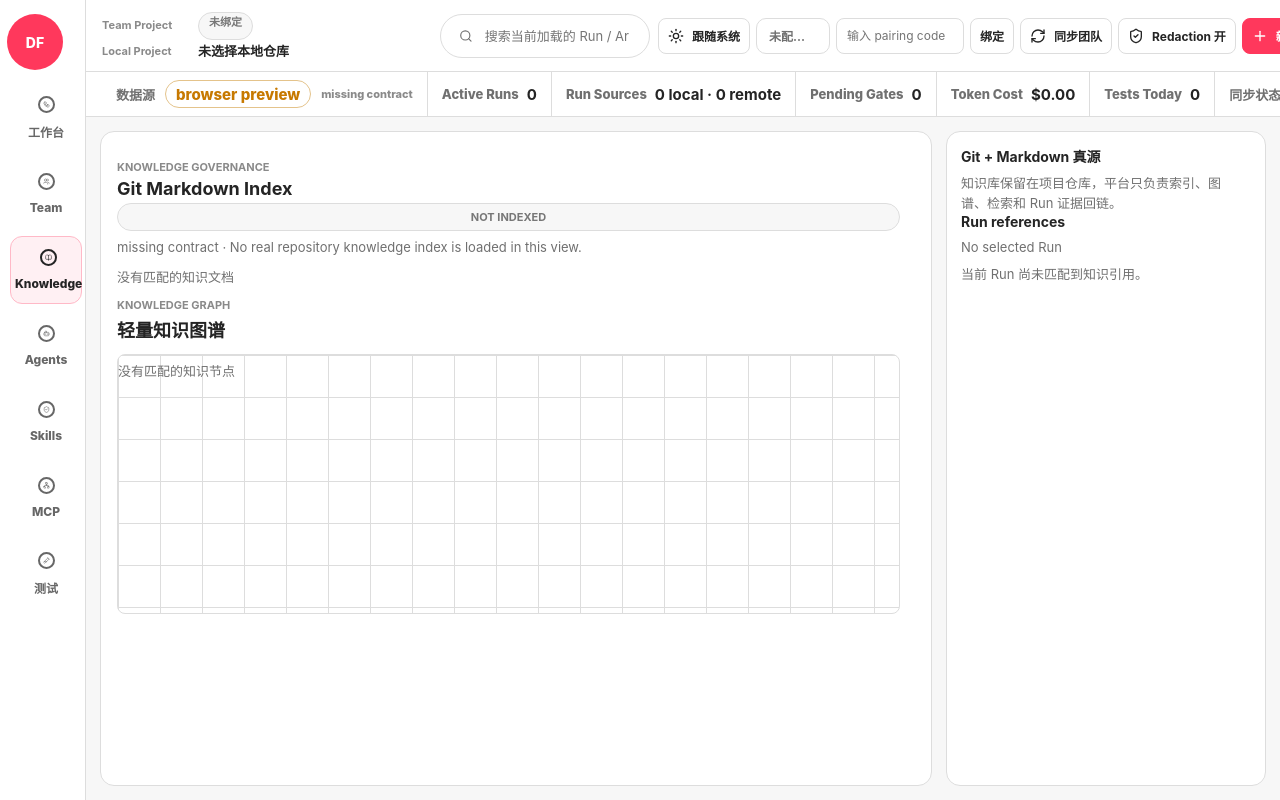
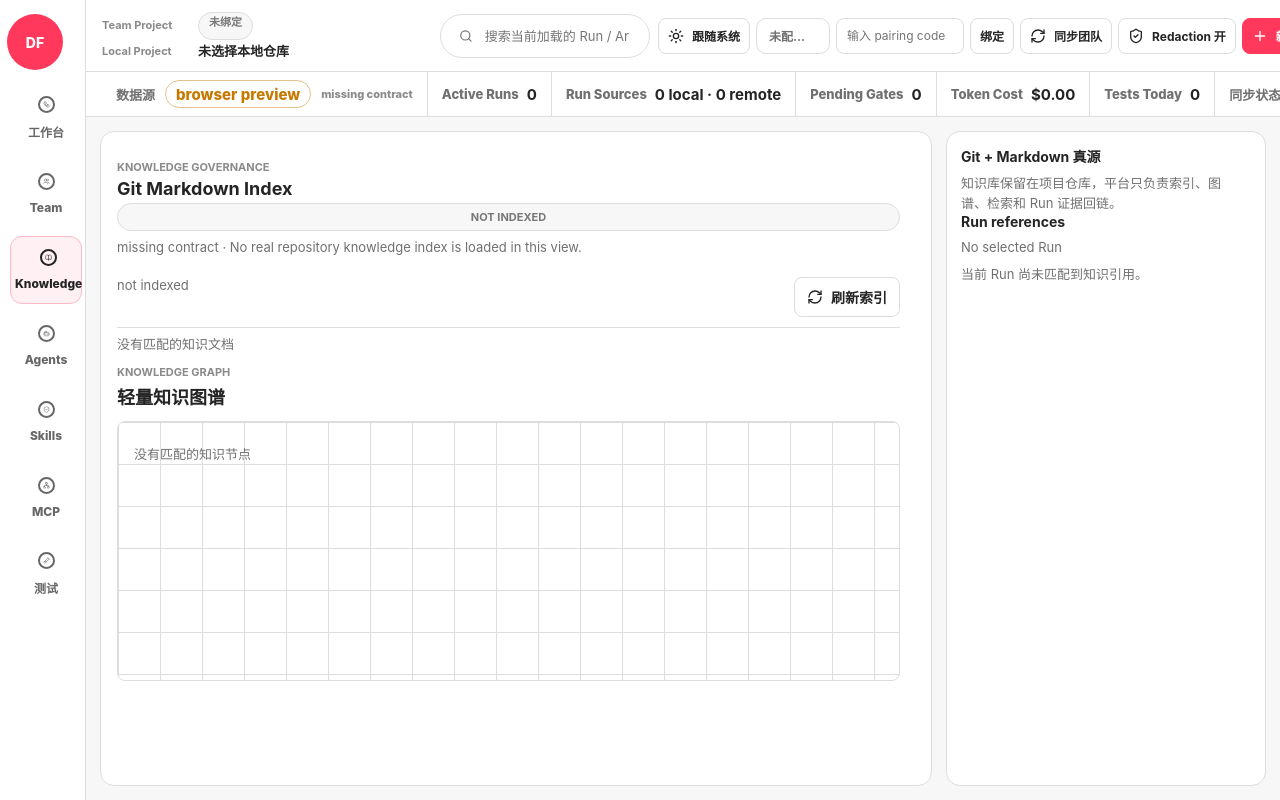
Before and after one commit to erich04/ai-devflow-studio, a React (Vite) app in the folder apps/desktop/: page / in a window 1280 px wide. Both pictures are taken after a click on the button "Knowledge". Built offline with nearby package versions, Linux system fonts and the light colour scheme.

Commit message:
Render repository knowledge snapshots

```diff
--- a/apps/desktop/src/App.tsx
+++ b/apps/desktop/src/App.tsx
@@ -20,6 +20,8 @@ import {
   isActiveCodingAgentRunStatus,
   type KnowledgeChunk,
   type KnowledgeDocument,
+  type KnowledgeEntity,
+  type KnowledgeRelation,
   type ProjectGitStatus,
   type WorkflowRun,
 } from '@ai-devflow/shared'
@@ -55,8 +57,10 @@ import {
 
 export { getToastDisplayDurationMs } from './app/desktop-view-model'
 
-const projectKnowledgeDocuments: KnowledgeDocument[] = []
-const projectKnowledgeChunks: KnowledgeChunk[] = []
+const emptyProjectKnowledgeDocuments: KnowledgeDocument[] = []
+const emptyProjectKnowledgeChunks: KnowledgeChunk[] = []
+const emptyProjectKnowledgeEntities: KnowledgeEntity[] = []
+const emptyProjectKnowledgeRelations: KnowledgeRelation[] = []
 
 const remoteSyncStatusLabels = {
   pending: 'queued',
@@ -71,7 +75,7 @@ export function App() {
     defaultReviewProviderDraft,
     reviewProviderFromMetadata,
   })
-  const { desktopApi, applyLocalExecutionState } = workspace
+  const { desktopApi, applyLocalExecutionState, refreshRepositoryKnowledge } = workspace
   const {
     themePreference,
     dataOrigin,
@@ -181,7 +185,17 @@ export function App() {
     setToast,
     setPendingInspectorAction,
   } = workspace.setters
-  const { selectedLocalProject, isTestCommandDirty } = workspace.derived
+  const {
+    selectedLocalProject,
+    isTestCommandDirty,
+    repositoryKnowledge,
+    isLoadingRepositoryKnowledge,
+    repositoryKnowledgeError,
+  } = workspace.derived
+  const projectKnowledgeDocuments = repositoryKnowledge?.documents ?? emptyProjectKnowledgeDocuments
+  const projectKnowledgeChunks = repositoryKnowledge?.chunks ?? emptyProjectKnowledgeChunks
+  const projectKnowledgeEntities = repositoryKnowledge?.entities ?? emptyProjectKnowledgeEntities
+  const projectKnowledgeRelations = repositoryKnowledge?.relations ?? emptyProjectKnowledgeRelations
   const [projectGitStatus, setProjectGitStatus] = useState<ProjectGitStatus | null>(null)
   const [isRefreshingGitStatus, setIsRefreshingGitStatus] = useState(false)
   const [openRunMenuId, setOpenRunMenuId] = useState<string | null>(null)
@@ -384,7 +398,7 @@ export function App() {
             testEvidence: scopedTestEvidence,
           })
         : [],
-    [scopedArtifacts, scopedTestEvidence, selectedRun],
+    [projectKnowledgeChunks, projectKnowledgeDocuments, scopedArtifacts, scopedTestEvidence, selectedRun],
   )
   const selectedGovernanceChecks = useMemo(
     () =>
@@ -398,7 +412,14 @@ export function App() {
             testEvidence: scopedTestEvidence,
           })
         : [],
-    [scopedArtifacts, scopedTestEvidence, selectedNode, selectedRun],
+    [
+      projectKnowledgeChunks,
+      projectKnowledgeDocuments,
+      scopedArtifacts,
+      scopedTestEvidence,
+      selectedNode,
+      selectedRun,
+    ],
   )
   const searchResults = useMemo(
     () =>
@@ -410,7 +431,14 @@ export function App() {
         knowledgeDocuments: projectKnowledgeDocuments,
         knowledgeReferences,
       }),
-    [knowledgeReferences, normalizedSearchQuery, scopedArtifacts, scopedEvents, scopedRuns],
+    [
+      knowledgeReferences,
+      normalizedSearchQuery,
+      projectKnowledgeDocuments,
+      scopedArtifacts,
+      scopedEvents,
+      scopedRuns,
+    ],
   )
   const selectedAgentReviews = useMemo(
     () =>
@@ -523,8 +551,11 @@ export function App() {
       buildKnowledgeDataSource({
         desktopConnected: Boolean(desktopApi),
         dataOrigin,
+        snapshot: repositoryKnowledge,
+        isLoading: isLoadingRepositoryKnowledge,
+        error: repositoryKnowledgeError,
       }),
-    [dataOrigin, desktopApi],
+    [dataOrigin, desktopApi, isLoadingRepositoryKnowledge, repositoryKnowledge, repositoryKnowledgeError],
   )
   const isSelectedNodeGateLike = selectedNode?.kind === 'gate' || selectedNode?.kind === 'acceptance'
   const gateEnforcement = useGateEnforcement({
@@ -538,6 +569,7 @@ export function App() {
     testEvidence,
     governanceChecks: selectedGovernanceChecks,
     knowledgeReferences,
+    knowledgeContentHash: repositoryKnowledge?.contentHash ?? '',
     pendingInspectorAction,
     setPendingInspectorAction,
     onToast: setToast,
@@ -1093,6 +1125,8 @@ export function App() {
           <KnowledgeView
             query={normalizedSearchQuery}
             documents={projectKnowledgeDocuments}
+            entities={projectKnowledgeEntities}
+            relations={projectKnowledgeRelations}
             references={knowledgeReferences}
             selectedRun={selectedRun}
             supportContext={supportContext}
@@ -1107,6 +1141,11 @@ export function App() {
                 : undefined
             }
             dataSource={knowledgeDataSource}
+            indexedAt={repositoryKnowledge?.indexedAt}
+            truncated={repositoryKnowledge?.truncated ?? false}
+            warnings={repositoryKnowledge?.warnings ?? []}
+            isLoading={isLoadingRepositoryKnowledge}
+            onRefresh={() => void refreshRepositoryKnowledge()}
             onReturnToInspector={returnToInspector}
           />
         )}
--- a/apps/desktop/src/app/desktop-view-model.ts
+++ b/apps/desktop/src/app/desktop-view-model.ts
@@ -9,6 +9,7 @@ import {
   type KnowledgeReference,
   type NodeStage,
   type ProviderCredentialMetadata,
+  type RepositoryKnowledgeSnapshot,
   type RunStatus,
   type TestEvidence,
   type WorkflowNode,
@@ -163,6 +164,9 @@ export type BackendReadinessStatus =
   | 'local persisted'
   | 'development adapter'
   | 'desktop-only adapter'
+  | 'local indexing'
+  | 'local indexed'
+  | 'local index unavailable'
   | 'missing contract'
   | 'not configured'
 
@@ -245,6 +249,9 @@ export function buildRuntimeDataSource(input: {
 export function buildKnowledgeDataSource(input: {
   desktopConnected: boolean
   dataOrigin: DataOrigin
+  snapshot?: RepositoryKnowledgeSnapshot | undefined
+  isLoading?: boolean
+  error?: string | undefined
 }): FieldDataSource {
   if (!input.desktopConnected || input.dataOrigin === 'seed') {
     return {
@@ -252,6 +259,41 @@ export function buildKnowledgeDataSource(input: {
       label: 'not indexed',
       detail: 'No real repository knowledge index is loaded in this view.',
       tone: 'soft',
+    }
+  }
+
+  if (input.isLoading) {
+    return {
+      status: 'local indexing',
+      label: 'indexing',
+      detail: 'Selected repository Git-tracked Markdown is being indexed locally.',
+      tone: 'soft',
+    }
+  }
+
+  if (input.error) {
+    if (input.snapshot) {
+      return {
+        status: 'local indexed',
+        label: 'indexed · refresh failed',
+        detail: `Showing the last successful index from ${input.snapshot.indexedAt}; the latest refresh failed.`,
+        tone: 'warn',
+      }
+    }
+    return {
+      status: 'local index unavailable',
+      label: 'index unavailable',
+      detail: 'Repository knowledge indexing is unavailable for the selected local project.',
+      tone: 'warn',
+    }
+  }
+
+  if (input.snapshot) {
+    return {
+      status: 'local indexed',
+      label: input.snapshot.truncated ? 'indexed · truncated' : 'indexed',
+      detail: `${input.snapshot.documents.length} Git Markdown documents indexed at ${input.snapshot.indexedAt}.`,
+      tone: input.snapshot.truncated ? 'warn' : 'good',
     }
   }
 
--- a/apps/desktop/src/app/useDesktopWorkspace.ts
+++ b/apps/desktop/src/app/useDesktopWorkspace.ts
@@ -1,4 +1,4 @@
-import { useEffect, useMemo, useRef, useState, type Dispatch, type SetStateAction } from 'react'
+import { useCallback, useEffect, useMemo, useRef, useState, type Dispatch, type SetStateAction } from 'react'
 import {
   normalizeWorkflowRunProgress,
   parseThemePreference,
@@ -23,6 +23,7 @@ import {
   type ManagedCodingWorkspace,
   type McpServerDefinition,
   type Project,
+  type RepositoryKnowledgeSnapshot,
   type RemoteSyncOperation,
   type RetryAttempt,
   type TeamMember,
@@ -188,7 +189,11 @@ export function useDesktopWorkspace(input: {
   derived: {
     selectedLocalProject: LocalProject | undefined
     isTestCommandDirty: boolean
+    repositoryKnowledge: RepositoryKnowledgeSnapshot | undefined
+    isLoadingRepositoryKnowledge: boolean
+    repositoryKnowledgeError: string | undefined
   }
+  refreshRepositoryKnowledge: () => Promise<void>
   resetTeamSnapshot: () => void
   applyLocalExecutionState: (state: LocalExecutionState) => void
 } {
@@ -248,6 +253,16 @@ export function useDesktopWorkspace(input: {
   const [searchQuery, setSearchQuery] = useState('')
   const [supportContext, setSupportContext] = useState<SupportContext | null>(null)
   const [toast, setToast] = useState(desktopApi ? '本地执行代理已连接' : '浏览器预览模式')
+  const [repositoryKnowledgeByProjectId, setRepositoryKnowledgeByProjectId] = useState<
+    Record<string, RepositoryKnowledgeSnapshot>
+  >({})
+  const [repositoryKnowledgeLoadingByProjectId, setRepositoryKnowledgeLoadingByProjectId] = useState<
+    Record<string, boolean>
+  >({})
+  const [repositoryKnowledgeErrorByProjectId, setRepositoryKnowledgeErrorByProjectId] = useState<
+    Record<string, string | undefined>
+  >({})
+  const repositoryKnowledgeRequestSequenceRef = useRef<Record<string, number>>({})
   const selectedLocalProjectIdRef = useRef(selectedLocalProjectId)
   const selectedRunIdRef = useRef(selectedRunId)
   selectedLocalProjectIdRef.current = selectedLocalProjectId
@@ -260,6 +275,63 @@ export function useDesktopWorkspace(input: {
       testCommandDraft.trim() &&
       testCommandDraft.trim() !== selectedLocalProject.testCommand.trim(),
   )
+  const repositoryKnowledge = selectedLocalProject
+    ? repositoryKnowledgeByProjectId[selectedLocalProject.id]
+    : undefined
+  const isLoadingRepositoryKnowledge = selectedLocalProject
+    ? Boolean(repositoryKnowledgeLoadingByProjectId[selectedLocalProject.id])
+    : false
+  const repositoryKnowledgeError = selectedLocalProject
+    ? repositoryKnowledgeErrorByProjectId[selectedLocalProject.id]
+    : undefined
+
+  const requestRepositoryKnowledge = useCallback(
+    async (projectId: string, refresh: boolean): Promise<void> => {
+      if (!desktopApi) {
+        return
+      }
+
+      const sequence = (repositoryKnowledgeRequestSequenceRef.current[projectId] ?? 0) + 1
+      repositoryKnowledgeRequestSequenceRef.current[projectId] = sequence
+      setRepositoryKnowledgeLoadingByProjectId((current) => ({ ...current, [projectId]: true }))
+      setRepositoryKnowledgeErrorByProjectId((current) => ({ ...current, [projectId]: undefined }))
+
+      try {
+        const snapshot = refresh
+          ? await desktopApi.refreshRepositoryKnowledge({ projectId })
+          : await desktopApi.loadRepositoryKnowledge({ projectId })
+
+        if (repositoryKnowledgeRequestSequenceRef.current[projectId] !== sequence) {
+          return
+        }
+        if (snapshot.projectId !== projectId) {
+          throw new Error('repository knowledge project mismatch')
+        }
+
+        setRepositoryKnowledgeByProjectId((current) => ({ ...current, [projectId]: snapshot }))
+      } catch {
+        if (repositoryKnowledgeRequestSequenceRef.current[projectId] === sequence) {
+          setRepositoryKnowledgeErrorByProjectId((current) => ({
+            ...current,
+            [projectId]: '仓库知识索引不可用',
+          }))
+        }
+      } finally {
+        if (repositoryKnowledgeRequestSequenceRef.current[projectId] === sequence) {
+          setRepositoryKnowledgeLoadingByProjectId((current) => ({ ...current, [projectId]: false }))
+        }
+      }
+    },
+    [desktopApi],
+  )
+
+  const refreshRepositoryKnowledge = useCallback(async (): Promise<void> => {
+    const projectId = selectedLocalProject?.id
+    if (!projectId) {
+      return
+    }
+    await requestRepositoryKnowledge(projectId, true)
+  }, [requestRepositoryKnowledge, selectedLocalProject?.id])
 
   function resetTeamSnapshot() {
     setTeamProjects([])
@@ -435,6 +507,25 @@ export function useDesktopWorkspace(input: {
   }, [selectedLocalProject?.id, selectedLocalProject?.testCommand])
 
   useEffect(() => {
+    if (
+      !selectedLocalProject ||
+      repositoryKnowledge ||
+      isLoadingRepositoryKnowledge ||
+      repositoryKnowledgeError
+    ) {
+      return
+    }
+
+    void requestRepositoryKnowledge(selectedLocalProject.id, false)
+  }, [
+    isLoadingRepositoryKnowledge,
+    repositoryKnowledge,
+    repositoryKnowledgeError,
+    requestRepositoryKnowledge,
+    selectedLocalProject?.id,
+  ])
+
+  useEffect(() => {
     if (!selectedLocalProject || !testCommandDraft.trim()) {
       setCommandSafety(null)
       return
@@ -591,7 +682,11 @@ export function useDesktopWorkspace(input: {
     derived: {
       selectedLocalProject,
       isTestCommandDirty,
+      repositoryKnowledge,
+      isLoadingRepositoryKnowledge,
+      repositoryKnowledgeError,
     },
+    refreshRepositoryKnowledge,
     resetTeamSnapshot,
     applyLocalExecutionState,
   }
--- a/apps/desktop/src/styles.css
+++ b/apps/desktop/src/styles.css
@@ -1571,8 +1571,13 @@ button:disabled {
 
 .knowledge-map {
   position: relative;
+  display: grid;
+  grid-template-columns: repeat(auto-fit, minmax(150px, 1fr));
+  align-items: start;
+  gap: 12px;
   min-height: 520px;
-  overflow: hidden;
+  overflow: auto;
+  padding: 16px;
   border: 1px solid var(--border);
   border-radius: 8px;
   background:
@@ -1583,7 +1588,7 @@ button:disabled {
 }
 
 .knowledge-node {
-  position: absolute;
+  position: relative;
   display: grid;
   gap: 3px;
   min-width: 150px;
@@ -1600,14 +1605,18 @@ button:disabled {
 
 .relation-row {
   position: relative;
-  top: 410px;
-  margin: 8px 12px;
+  grid-column: 1 / -1;
+  margin: 0;
   padding: 8px;
   border-radius: 6px;
   background: color-mix(in srgb, var(--accent) 10%, var(--surface));
   color: var(--text-muted);
   font-family: "JetBrains Mono", "SFMono-Regular", Consolas, monospace;
   font-size: 12px;
+}
+
+.knowledge-graph-limit-note {
+  grid-column: 1 / -1;
 }
 
 .test-report {
--- a/apps/desktop/src/useGateEnforcement.ts
+++ b/apps/desktop/src/useGateEnforcement.ts
@@ -48,6 +48,7 @@ export function useGateEnforcement(input: {
   testEvidence: TestEvidence[]
   governanceChecks: KnowledgeGovernanceCheck[]
   knowledgeReferences: KnowledgeReference[]
+  knowledgeContentHash: string
   pendingInspectorAction: PendingInspectorAction | null
   setPendingInspectorAction: Dispatch<SetStateAction<PendingInspectorAction | null>>
   onToast: (message: string) => void
@@ -63,6 +64,7 @@ export function useGateEnforcement(input: {
     testEvidence,
     governanceChecks,
     knowledgeReferences,
+    knowledgeContentHash,
     pendingInspectorAction,
     setPendingInspectorAction,
     onToast,
@@ -123,6 +125,7 @@ export function useGateEnforcement(input: {
     artifacts.length,
     desktopApi,
     isEnabled,
+    knowledgeContentHash,
     selectedNode?.id,
     selectedRun?.id,
     selectedRun?.projectId,
--- a/apps/desktop/src/views/DesktopViews.tsx
+++ b/apps/desktop/src/views/DesktopViews.tsx
@@ -7,6 +7,7 @@ import {
   Code2,
   GitPullRequest,
   Play,
+  RefreshCw,
 } from 'lucide-react'
 import { Fragment, useEffect, useMemo, useState } from 'react'
 import type * as React from 'react'
@@ -19,8 +20,11 @@ import {
   type GateEnforcementDecision,
   type GateOverrideDecision,
   type KnowledgeDocument,
+  type KnowledgeEntity,
   type KnowledgeGovernanceCheck,
   type KnowledgeReference,
+  type KnowledgeRelation,
+  type RepositoryKnowledgeWarning,
   type PolicySnapshot,
   type Project,
   type RemediationPlan,
@@ -927,25 +931,42 @@ export function TeamOverview({
 export function KnowledgeView({
   query,
   documents,
+  entities,
+  relations,
   references,
   selectedRun,
   supportContext,
   focusedDocumentId,
   focusedReferenceId,
   dataSource,
+  indexedAt,
+  truncated,
+  warnings,
+  isLoading,
+  onRefresh,
   onReturnToInspector,
 }: {
   query: string
   documents: KnowledgeDocument[]
+  entities: KnowledgeEntity[]
+  relations: KnowledgeRelation[]
   references: KnowledgeReference[]
   selectedRun: WorkflowRun | undefined
   supportContext: SupportContext | null
   focusedDocumentId: string | undefined
   focusedReferenceId: string | undefined
   dataSource: FieldDataSource
+  indexedAt: string | undefined
+  truncated: boolean
+  warnings: RepositoryKnowledgeWarning[]
+  isLoading: boolean
+  onRefresh: () => void
   onReturnToInspector: () => void
 }) {
+  const maxVisibleEntities = 12
+  const maxVisibleRelations = 16
   const documentById = new Map(documents.map((document) => [document.id, document]))
+  const entityById = new Map(entities.map((entity) => [entity.id, entity]))
   const visibleDocuments = documents
     .filter((document) =>
       document.id === focusedDocumentId ||
@@ -958,8 +979,44 @@ export function KnowledgeView({
       ]),
     )
     .sort((left, right) => Number(right.id === focusedDocumentId) - Number(left.id === focusedDocumentId))
-  const visibleEntities: Array<{ id: string; label: string; kind: string }> = []
-  const visibleRelations: Array<{ id: string; source: string; label: string; target: string }> = []
+  const directlyMatchedEntityIds = new Set(
+    entities
+      .filter((entity) => matchesQuery(query, [entity.label, entity.kind, entity.sourcePath]))
+      .map((entity) => entity.id),
+  )
+  const matchedRelations = relations.filter((relation) =>
+    matchesQuery(query, [
+      relation.label,
+      entityById.get(relation.source)?.label,
+      entityById.get(relation.target)?.label,
+    ]) ||
+    directlyMatchedEntityIds.has(relation.source) ||
+    directlyMatchedEntityIds.has(relation.target),
+  )
+  const orderedEntityIds: string[] = []
+  const candidateEntityIds = new Set<string>()
+  function addEntity(entityId: string) {
+    if (!candidateEntityIds.has(entityId) && entityById.has(entityId)) {
+      candidateEntityIds.add(entityId)
+      orderedEntityIds.push(entityId)
+    }
+  }
+  for (const relation of matchedRelations) {
+    addEntity(relation.source)
+    addEntity(relation.target)
+  }
+  for (const entityId of directlyMatchedEntityIds) addEntity(entityId)
+  const visibleEntities = orderedEntityIds
+    .slice(0, maxVisibleEntities)
+    .map((entityId) => entityById.get(entityId)!)
+  const visibleEntityIds = new Set(visibleEntities.map((entity) => entity.id))
+  const visibleRelations = matchedRelations
+    .filter((relation) =>
+      visibleEntityIds.has(relation.source) && visibleEntityIds.has(relation.target),
+    )
+    .slice(0, maxVisibleRelations)
+  const graphSelectionTruncated =
+    orderedEntityIds.length > visibleEntities.length || matchedRelations.length > visibleRelations.length
 
   return (
     <section className="page-grid" data-testid="knowledge-view">
@@ -972,6 +1029,25 @@ export function KnowledgeView({
           </span>
         </div>
         <p className="empty-note knowledge-source-note">{dataSource.status} · {dataSource.detail}</p>
+        <div className="compact-row" data-testid="knowledge-index-metadata">
+          <span>{indexedAt ? `indexed ${indexedAt}` : isLoading ? 'indexing repository knowledge' : 'not indexed'}</span>
+          <button
+            aria-label="刷新仓库知识"
+            className="ghost-button"
+            disabled={isLoading}
+            onClick={onRefresh}
+            type="button"
+          >
+            <RefreshCw size={16} />
+            {isLoading ? '索引中' : '刷新索引'}
+          </button>
+        </div>
+        {truncated || warnings.length > 0 ? (
+          <div className="mini-card soft" data-testid="knowledge-index-warnings">
+            <strong>{truncated ? '索引结果已截断' : '索引警告'}</strong>
+            {warnings.map((warning) => <code key={warning}>{warning}</code>)}
+          </div>
+        ) : null}
         {supportContext?.focusTarget === 'knowledge-reference' ? (
           <div className="support-context-banner" data-testid="support-context-banner">
             <div>
@@ -1019,11 +1095,11 @@ export function KnowledgeView({
           {visibleEntities.length === 0 ? (
             <p className="empty-note">没有匹配的知识节点</p>
           ) : (
-            visibleEntities.map((entity, index) => (
+            visibleEntities.map((entity) => (
               <div
                 key={entity.id}
                 className={`knowledge-node knowledge-node--${entity.kind}`}
-                style={{ left: `${18 + index * 20}%`, top: `${24 + (index % 2) * 34}%` }}
+                data-testid="knowledge-graph-node"
               >
                 <strong>{entity.label}</strong>
                 <span>{entity.kind}</span>
@@ -1031,10 +1107,16 @@ export function KnowledgeView({
             ))
           )}
           {visibleRelations.map((relation) => (
-            <div className="relation-row" key={relation.id}>
-              {relation.source} {relation.label} {relation.target}
+            <div className="relation-row" data-testid="knowledge-graph-relation" key={relation.id}>
+              {entityById.get(relation.source)?.label ?? relation.source} {relation.label}{' '}
+              {entityById.get(relation.target)?.label ?? relation.target}
             </div>
           ))}
+          {graphSelectionTruncated ? (
+            <p className="empty-note knowledge-graph-limit-note">
+              图谱较大，当前显示与搜索最相关的 {visibleEntities.length} 个节点。
+            </p>
+          ) : null}
         </div>
       </div>
       <aside className="page-side">
```
Also changed, not shown: 2 other files (tests, documents, lock files or other folders).
